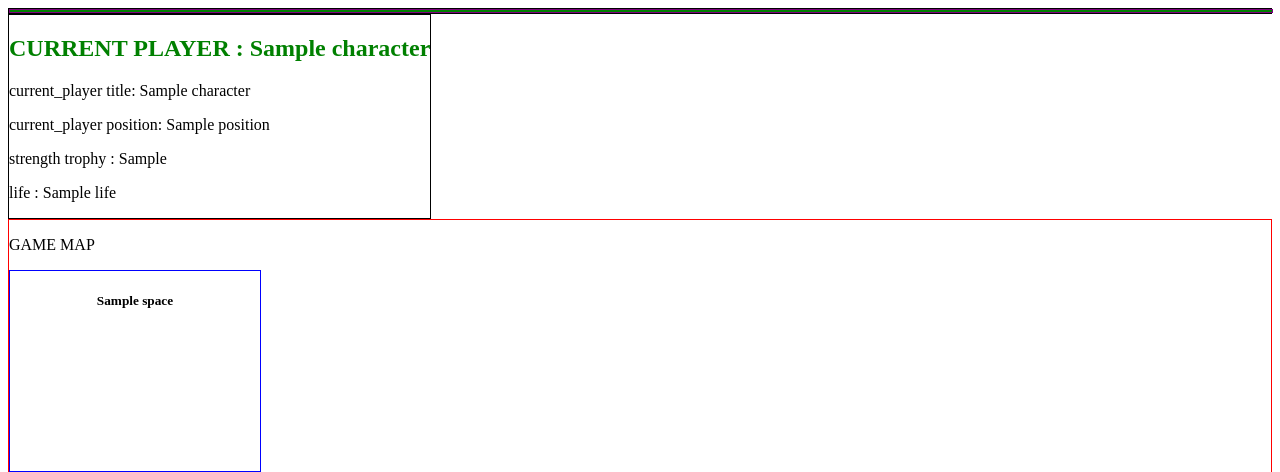
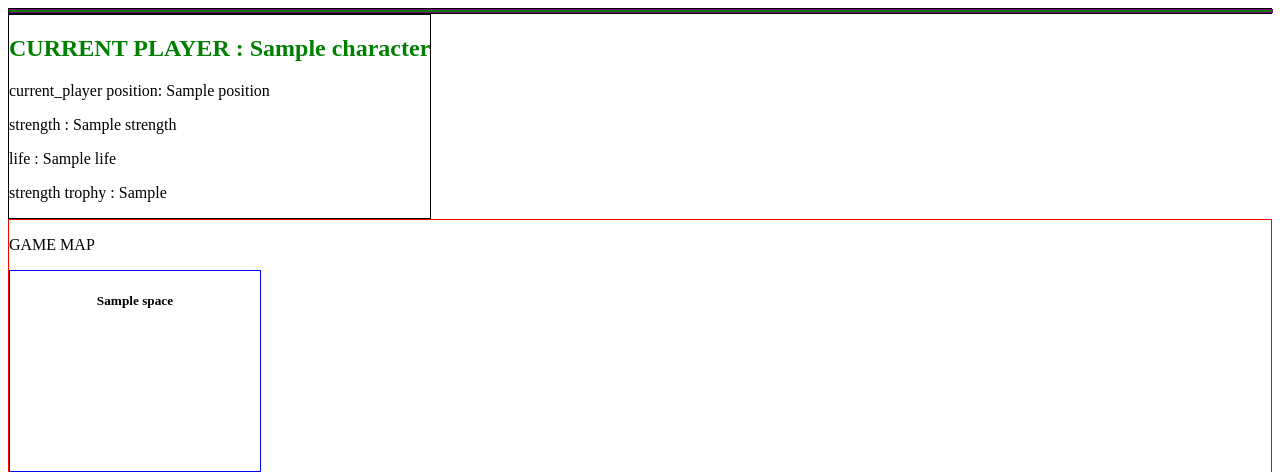
Before and after one commit to BartlomiejOlejniczak/Talisman, a Flask app: template Talisman/templates/game2.html in a window 1280 px wide. Shown: the top 472 px of the page. Run offline with Flask 2, Linux system fonts and the light colour scheme; the template is opened without the code that fills it: most values are stand-ins (such as "Sample title", 1, 10 or a date in 2020); parts of the project's set-up code (start-up, migrations or seed data) failed here and were passed over.

Commit message:
tweaking gui

```diff
--- a/Talisman/templates/game2.html
+++ b/Talisman/templates/game2.html
@@ -162,23 +162,33 @@
     {% if display['game'].game_phase != 'how_many_players' %}
     <div style="border: 1px solid black">
         <h2 style="color: green">CURRENT PLAYER : {{ display['game'].current_player.character.title }} </h2>
-<!--        {% if display['game'].current_player != "" %}-->
-        <p id="cn">current_player title: {{ display['game'].current_player.character.title }}</p>
-<!--        {% endif %}-->
-        <p id="cpp">current_player position: {{ display['position'].name }}</p>
+        <p id="cpp">current_player position: {{ display['position'] }}</p>
+
+        <p>strength : {{ display['game'].current_player.strength }}</p>
+        <p>life : {{ display['life'] }}</p>
         <p>strength trophy : {{ display['strength_trophy'] }}</p>
-        <p>life : {{ display['life'] }}</p>
+
     </div>
     {% endif %}
     {% if display['game'].game_subphase == 'EWP_Choose' %}
-    <div style="border: 1px solid black">
-        <h2 style="color: green">CURRENT PLAYER STATS:</h2>
+    <div style="border: 1px solid black; order:3">
         {% if display['game'].pvp_player != ""%}
-        <p id="cn">ATTACKED PLAYER : {{ display['game'].pvp_player.character.title }}</p>
+        <h2 style="color: green">ATTACKED PLAYER : {{ display['game'].pvp_player.character.title }}</h2>
         {% endif %}
-<!--        <p id="cpp">current_player position: {{ display['position'].name }}</p>-->
+        <!--        <p id="cpp">current_player position: {{ display['position'].name }}</p>-->
+        <p>strength : {{ display['game'].pvp_player.strength }}</p>
+        <p>life : {{ display['game'].pvp_player.life }}</p>
         <p>strength trophy : {{ display['strength_trophy'] }}</p>
-        <p>life : {{ display['game'].pvp_player.life }}</p>
+    </div>
+    {% endif %}
+    {% if display['game'].game_subphase == 'EWP_Choose' %}
+    <div style="order: 2">
+        <h1>Choose what you want to do?</h1>
+        <div>
+            <input type="submit" name='str_EWP' value='Use strength'/>
+            <input type="submit" name='craft_EWP' value='Use Magic'/>
+            <input type="submit" name='skill_EWP' value='Use Skill'/>
+        </div>
     </div>
     {% endif %}
 
```
Also changed, not shown: Talisman/gui2.py (+3 -4 lines).
